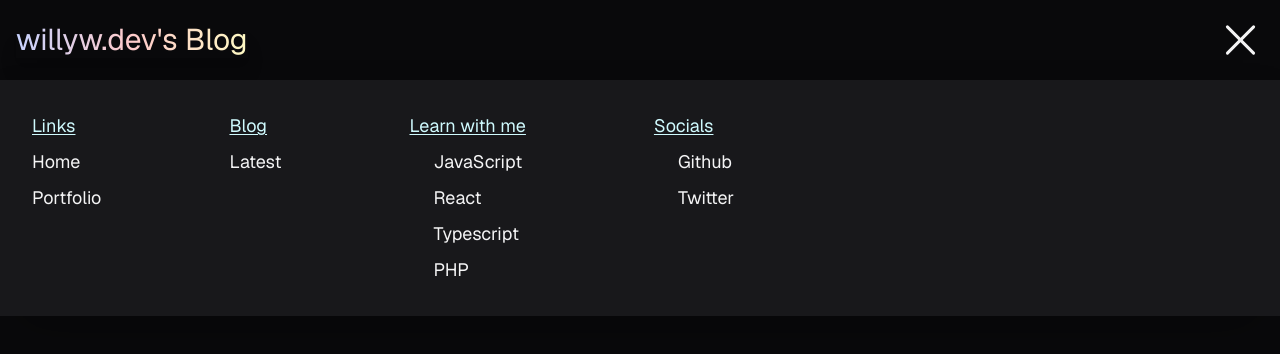
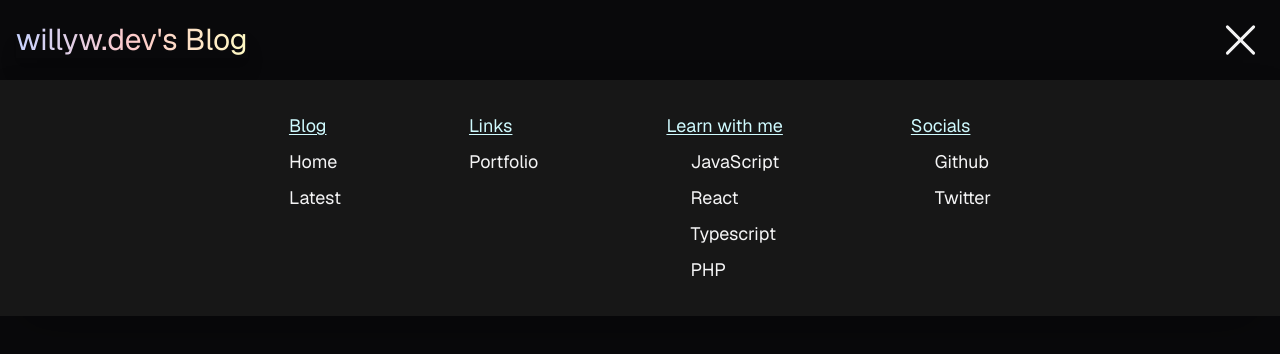
Before and after one commit to willywdev/blog.willyw.dev, a Next.js app: page / in a window 1280 px wide. Both pictures are taken after a click on the button 1240 px from the left and 40 px from the top of the page. Shown: the top 354 px of the page. Built offline with nearby package versions, Linux system fonts and the light colour scheme; some icons are missing.

Commit message:
make navbar center

```diff
--- a/components/organisms/Navbar.jsx
+++ b/components/organisms/Navbar.jsx
@@ -6,20 +6,20 @@ import { Icon } from "@iconify/react";
 
 function Navbar() {
   return (
-    <nav className='fixed top-0 right-0 flex w-full gap-32 p-8 mt-20 text-lg shadow-2xl bg-zinc-900 -z-10'>
-      <NavbarLinks caption='Links'>
+    <nav className='fixed top-0 right-0 flex justify-center w-full gap-32 p-8 mt-20 text-lg shadow-2xl bg-neutral-900 -z-10'>
+      <NavbarLinks caption='Blog'>
         <li>
           <CustomLink href='/'>Home</CustomLink>
         </li>
         <li>
+          <CustomLink href='/latest'>Latest</CustomLink>
+        </li>
+      </NavbarLinks>
+      <NavbarLinks caption='Links'>
+        <li>
           <CustomLink href='https://willyw.dev' target='_blank'>
             Portfolio
           </CustomLink>
-        </li>
-      </NavbarLinks>
-      <NavbarLinks caption='Blog'>
-        <li>
-          <CustomLink href='/latest'>Latest</CustomLink>
         </li>
       </NavbarLinks>
       <NavbarLinks caption='Learn with me'>
```
